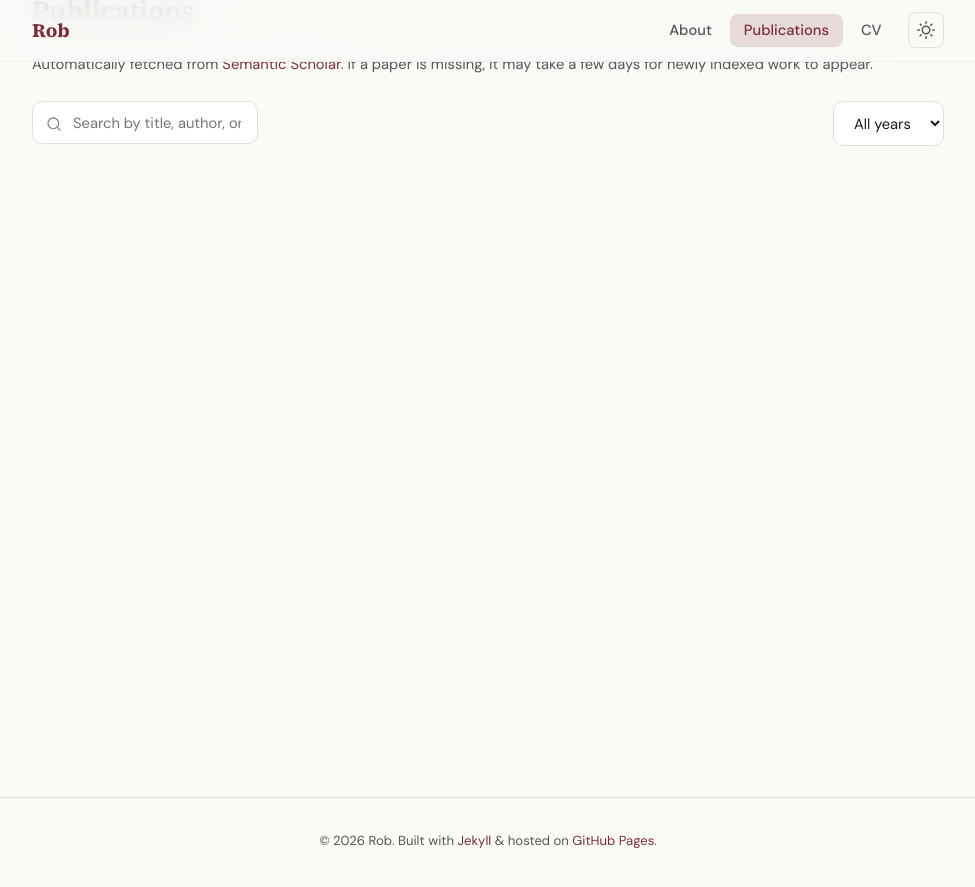
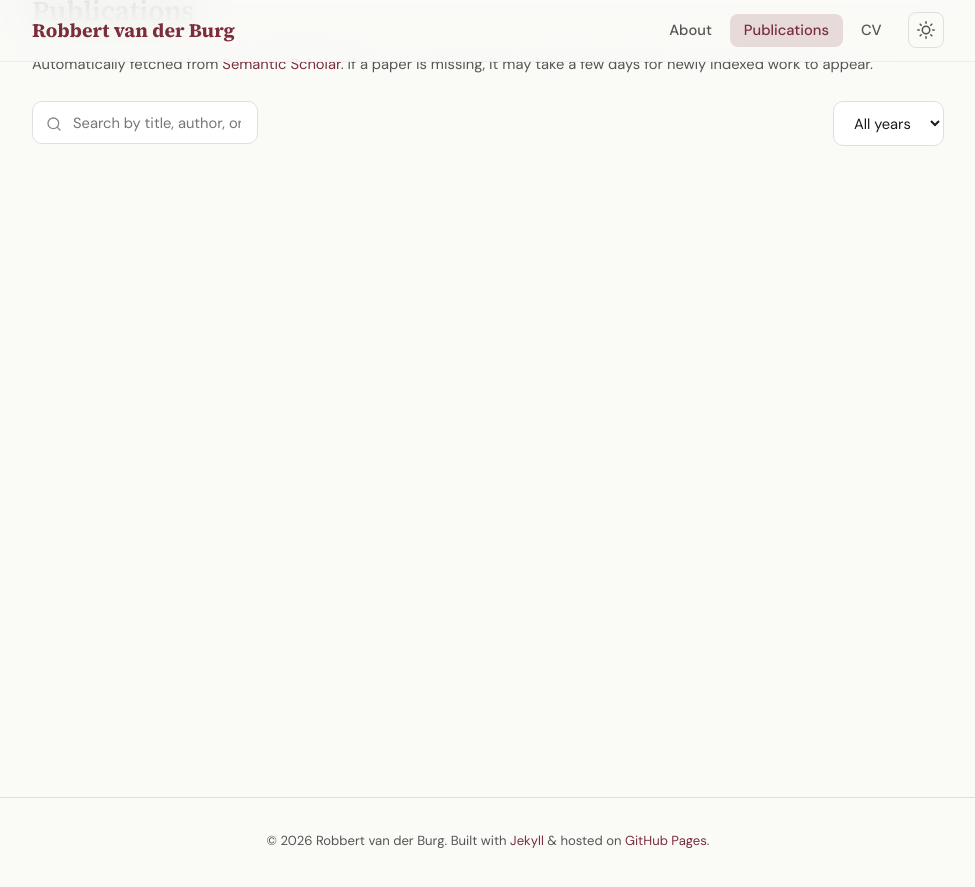
Before and after one commit to robbertvanderburg/robbertvanderburg.github.io, a Jekyll site: the page built from publications.html, in a window 1280 px wide and 900 px high, scrolled down 103 px. Shown: the top 887 px of the window, without its empty margins (152-1127 px from the left). Built offline with Jekyll 4.4.1, drawn with Linux system fonts in a browser that asks for light colours.

Commit message:
Update author details and site title in config

```diff
--- a/_config.yml
+++ b/_config.yml
@@ -1,24 +1,24 @@
 # Site settings
-title: Rob — Researcher
+title: Robbert van der Burg — Researcher @ VU
 description: >-
-  Academic website of Rob, PhD researcher at VU University Amsterdam.
+  Academic website of Rob, PhD candidate at VU University Amsterdam.
   Probability theory, network science, and applied statistics.
 baseurl: "" # e.g. "/your-repo-name" if not using custom domain
 url: "" # e.g. "https://yourusername.github.io"
 
 # Author
 author:
-  name: Rob
-  email: your.email@vu.nl
-  position: PhD Researcher
+  name: Robbert van der Burg
+  email: r.vander.burg@vu.nl
+  position: PhD candidate
   affiliation: VU University Amsterdam
   department: Department of Mathematics
   address: De Boelelaan 1111, 1081 HV Amsterdam
   google_scholar: "" # Your Google Scholar ID (the part after user= in your profile URL)
   semantic_scholar: "" # Your Semantic Scholar author ID
-  orcid: ""
-  github: ""
-  linkedin: ""
+  orcid: "https://orcid.org/0009-0007-4945-6120"
+  github: "https://github.com/burgrvander1"
+  linkedin: "https://www.linkedin.com/in/robbert-van-der-burg/"
 
 # Build settings
 markdown: kramdown
```
